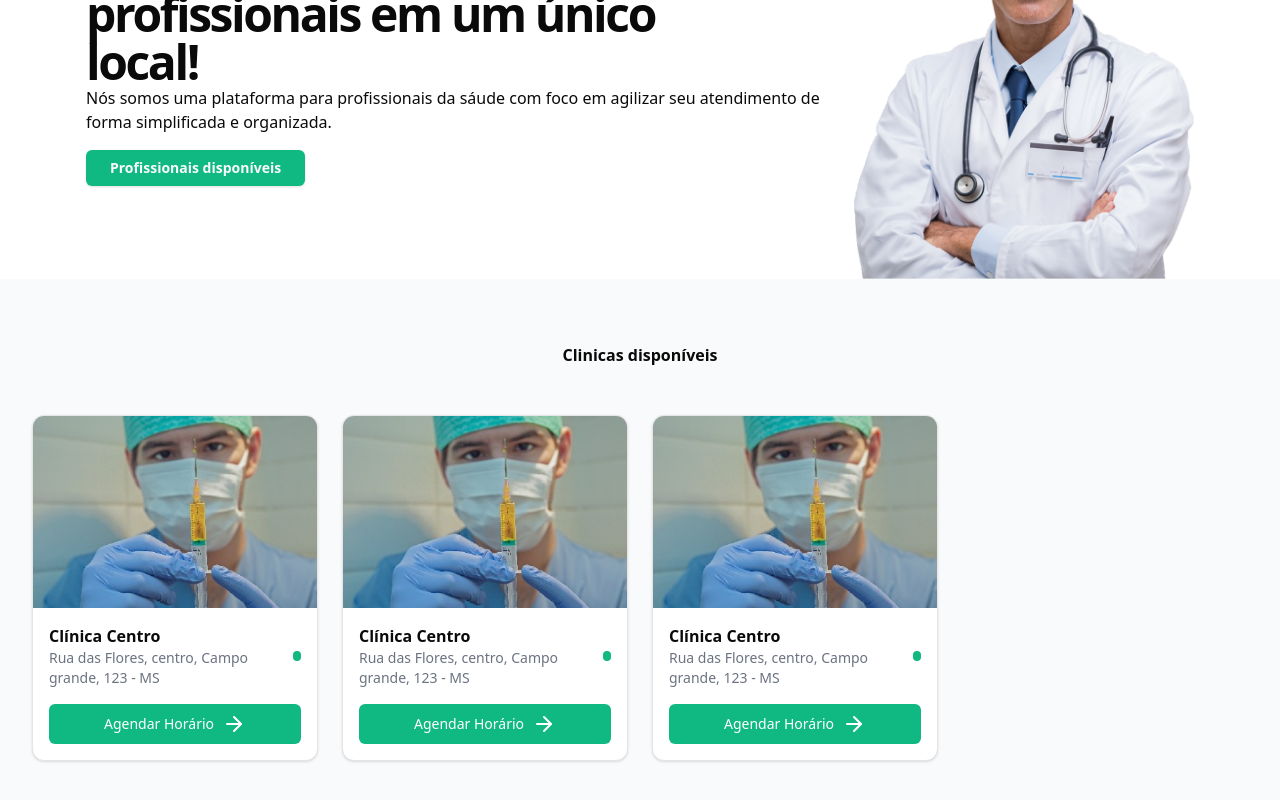
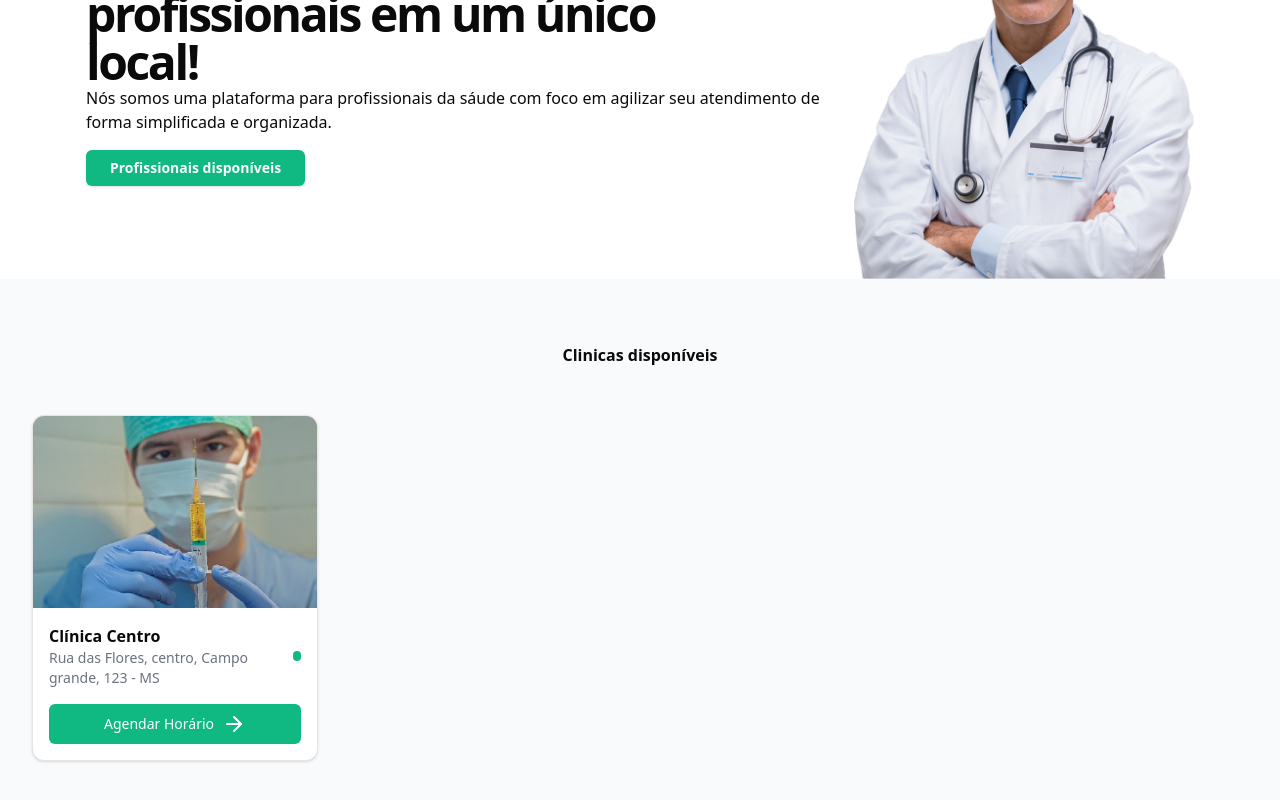
Before and after one commit to Matheus-Ganancio/SAAS_FinalFantasy, a Next.js app: page / in a window 1280 px wide. Shown: the part 232-1032 px from the top of the page. Built offline with nearby package versions, Linux system fonts and the light colour scheme.

Commit message:
Update professionals.tsx

```diff
--- a/src/app/(panel)/(public)/_components/professionals.tsx
+++ b/src/app/(panel)/(public)/_components/professionals.tsx
@@ -67,86 +67,6 @@ export function Professionals() {
                         </CardContent>
                     </Card>
 
-                    {/* Card 1 */}
-                    <Card className="overflow-hidden">
-                        <CardContent className="p-0">
-                            <div>
-                                {/* controla o tamanho da imagem dentro do card para que
-                                o fill não coloque ela em toda a tela, o fill é necessário
-                                para que ela ajuste automaticamente ao tamanho da tela */}
-                                <div className="relative h-48">
-                                    <Image
-                                        src="/foto1.png"
-                                        alt="Foto da clinica"
-                                        fill
-                                        className="object-cover"
-                                        />
-                                </div>
-                            </div>
-
-                            <div className="p-4 space-y-4">
-                                <div className="flex items-center justify-between">
-                                    <div>
-                                        <h3 className="font-semibold">
-                                            Clínica Centro
-                                        </h3>
-                                        <p className="text-sm text-gray-500">
-                                            Rua das Flores, centro, Campo grande, 123 - MS
-                                        </p>
-                                    </div>
-                                    <div className="w-2.5 h-2.5 rounded-full bg-emerald-500">
-                                    </div>
-                                    </div>
-                                    <Link href="/clinica/123"
-                                    className="w-full bg-emerald-500 hover:bg-emerald-400 text-white flex items-center justify-center py-2 rounded-md text-sm ms:text-base font-medium">
-                                    Agendar Horário
-                                    <ArrowRight className="ml-2"/>
-                                    </Link>
-                            </div>
-
-                        </CardContent>
-                    </Card>
-
-                    {/* Card 2 */}
-                    <Card className="overflow-hidden">
-                        <CardContent className="p-0">
-                            <div>
-                                {/* controla o tamanho da imagem dentro do card para que
-                                o fill não coloque ela em toda a tela, o fill é necessário
-                                para que ela ajuste automaticamente ao tamanho da tela */}
-                                <div className="relative h-48">
-                                    <Image
-                                        src="/foto1.png"
-                                        alt="Foto da clinica"
-                                        fill
-                                        className="object-cover"
-                                        />
-                                </div>
-                            </div>
-
-                            <div className="p-4 space-y-4">
-                                <div className="flex items-center justify-between">
-                                    <div>
-                                        <h3 className="font-semibold">
-                                            Clínica Centro
-                                        </h3>
-                                        <p className="text-sm text-gray-500">
-                                            Rua das Flores, centro, Campo grande, 123 - MS
-                                        </p>
-                                    </div>
-                                    <div className="w-2.5 h-2.5 rounded-full bg-emerald-500">
-                                    </div>
-                                    </div>
-                                    <Link href="/clinica/123"
-                                    className="w-full bg-emerald-500 hover:bg-emerald-400 text-white flex items-center justify-center py-2 rounded-md text-sm ms:text-base font-medium">
-                                    Agendar Horário
-                                    <ArrowRight className="ml-2"/>
-                                    </Link>
-                            </div>
-
-                        </CardContent>
-                    </Card>
-
 
                 </section>
             </div>
```
